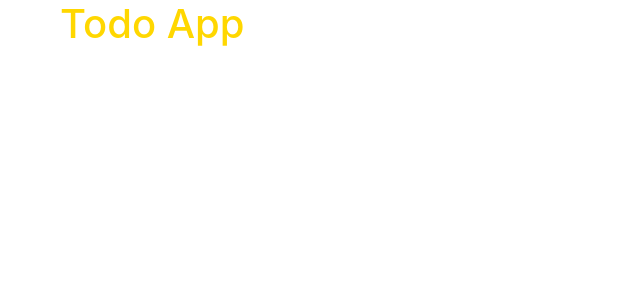
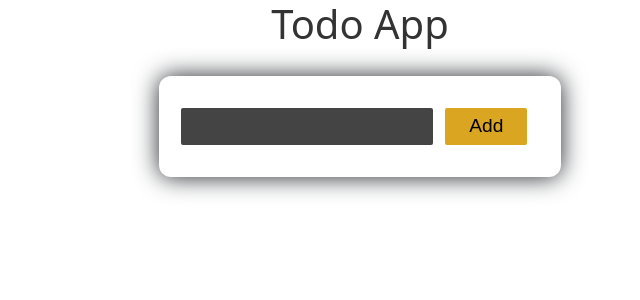
Before and after one commit to synergy2411/frontend-advanced-react, a React (Create React App) app: page / in a window 1280 px wide. Shown: the top 300 px of the page, without its empty margins (280-920 px from the left). Built offline with nearby package versions, Linux system fonts and the light colour scheme.

Commit message:
todo app added

```diff
--- a/src/Components/Todo/Todo.js
+++ b/src/Components/Todo/Todo.js
@@ -1,10 +1,28 @@
+// import "./Todo.css";
+import { useState } from "react";
 import classes from "./Todo.module.css";
+import TodoAction from "./TodoAction/TodoAction";
+import TodoItem from "./TodoItem/TodoItem";
 
 const Todo = () => {
+    const [todoCollection, setTodoCollection] = useState([]);
 
+    const onAddItem = label => {
+        let newItem = { id: "t00" + (todoCollection.length + 1), label }
+        setTodoCollection(todos => [newItem, ...todos])
+    }
+
+    const onDeleteItem = (todoId) => {
+        let filteredTodo = todoCollection.filter(todo => todo.id !== todoId)
+        setTodoCollection(filteredTodo)
+    }
     return (
         <div className={classes['my-container']}>
             <h1 className={classes['heading']}>Todo App</h1>
+            <TodoAction onAddItem={onAddItem} />
+            <ul className={classes['list-group']}>
+                {todoCollection.map(todo => <TodoItem todo={todo} onDeleteItem={onDeleteItem} />)}
+            </ul>
         </div>
     )
 }
--- a/src/Components/Todo/Todo.module.css
+++ b/src/Components/Todo/Todo.module.css
@@ -1,8 +1,17 @@
 .my-container {
   max-width: 600px;
   margin: 0 auto;
+  text-align: center;
+  display: flex;
+  flex-direction: column;
 }
 
 .heading {
-  color: gold;
+  color: #333;
 }
+
+.list-group {
+  list-style: none;
+  width: 500px;
+  margin: 0 auto;
+}
--- /dev/null
+++ b/src/Components/Todo/TodoAction/TodoAction.js
@@ -0,0 +1,20 @@
+import React, { useState } from 'react';
+import classes from './TodoAction.module.css';
+
+const TodoAction = (props) => {
+
+    const [enteredLabel, setEnteredLabel] = useState('');
+
+    const labelChangeHandler = event => setEnteredLabel(event.target.value);
+
+    const clickHandler = () => props.onAddItem(enteredLabel)
+
+    return (
+        <div className={classes['action-box']}>
+            <input type="text" onChange={labelChangeHandler} className={classes['todo-input']} />
+            <button className={classes['todo-button']} onClick={clickHandler}>Add</button>
+        </div>
+    );
+}
+
+export default TodoAction;
--- /dev/null
+++ b/src/Components/Todo/TodoAction/TodoAction.module.css
@@ -0,0 +1,36 @@
+.action-box {
+  max-width: 80%;
+  margin: 20px auto;
+  box-shadow: 0 0 25px;
+  border-radius: 12px;
+  padding: 20px;
+  font-size: 1.2em;
+  font-weight: 700;
+  font-family: sans-serif;
+}
+
+.todo-input {
+  max-width: 70%;
+  padding: 4px;
+  border: none;
+  border-radius: 2px;
+  background-color: #444;
+  color: #fff;
+  /* box-shadow: 0 0 25px 15px rgba(200, 0, 0, 0.13); */
+}
+.todo-input:focus {
+  box-shadow: inset 0 0 25px 15px hwb(56 66% 7% / 0.904);
+  /* background-color: lightgrey; */
+  color: #333;
+}
+.todo-button {
+  border: none;
+  background-color: goldenrod;
+  padding: 4px 24px;
+  margin: 12px;
+  border-radius: 2px;
+}
+
+.todo-button:hover {
+  background-color: gold;
+}
--- /dev/null
+++ b/src/Components/Todo/TodoItem/TodoItem.js
@@ -0,0 +1,13 @@
+import React from 'react';
+import classes from './TodoItem.module.css';
+const TodoItem = (props) => {
+    return (
+        <li className={classes['my-list']}>
+            <p className={classes["paragraph"]}>{props.todo.label.toUpperCase()}</p>
+            <button className={classes["btn-delete"]}
+                onClick={() => props.onDeleteItem(props.todo.id)}>DELETE</button>
+        </li>
+    );
+}
+
+export default TodoItem;
--- /dev/null
+++ b/src/Components/Todo/TodoItem/TodoItem.module.css
@@ -0,0 +1,38 @@
+.my-list {
+  /* display: flex; */
+  border: 1px grey solid;
+  padding: 10px 10px;
+  margin: 10px 0;
+  position: relative;
+  transition: all 0.3s ease;
+  font-size: 0.8em;
+}
+.my-list:hover {
+  box-shadow: 0 0 20px 2px rgba(0, 0, 0, 0.5);
+}
+
+.btn-delete {
+  text-align: end;
+  background-color: rgb(221, 60, 60);
+  border: none;
+  /* border-radius: 50%; */
+  font-size: 0.6em;
+  color: #fff;
+  font-weight: 700;
+  padding: 0 10px;
+  position: absolute;
+  right: 30px;
+  top: 50%;
+  transform: translateY(-50%);
+  transition: all 0.3s ease;
+}
+
+.btn-delete:hover {
+  background-color: #fff;
+  color: red;
+}
+
+.paragraph {
+  margin: 10px;
+  text-align: start;
+}
--- a/src/index.css
+++ b/src/index.css
@@ -1,13 +1,4 @@
-body {
+* {
   margin: 0;
-  font-family: -apple-system, BlinkMacSystemFont, 'Segoe UI', 'Roboto', 'Oxygen',
-    'Ubuntu', 'Cantarell', 'Fira Sans', 'Droid Sans', 'Helvetica Neue',
-    sans-serif;
-  -webkit-font-smoothing: antialiased;
-  -moz-osx-font-smoothing: grayscale;
+  padding: 0;
 }
-
-code {
-  font-family: source-code-pro, Menlo, Monaco, Consolas, 'Courier New',
-    monospace;
-}
```
